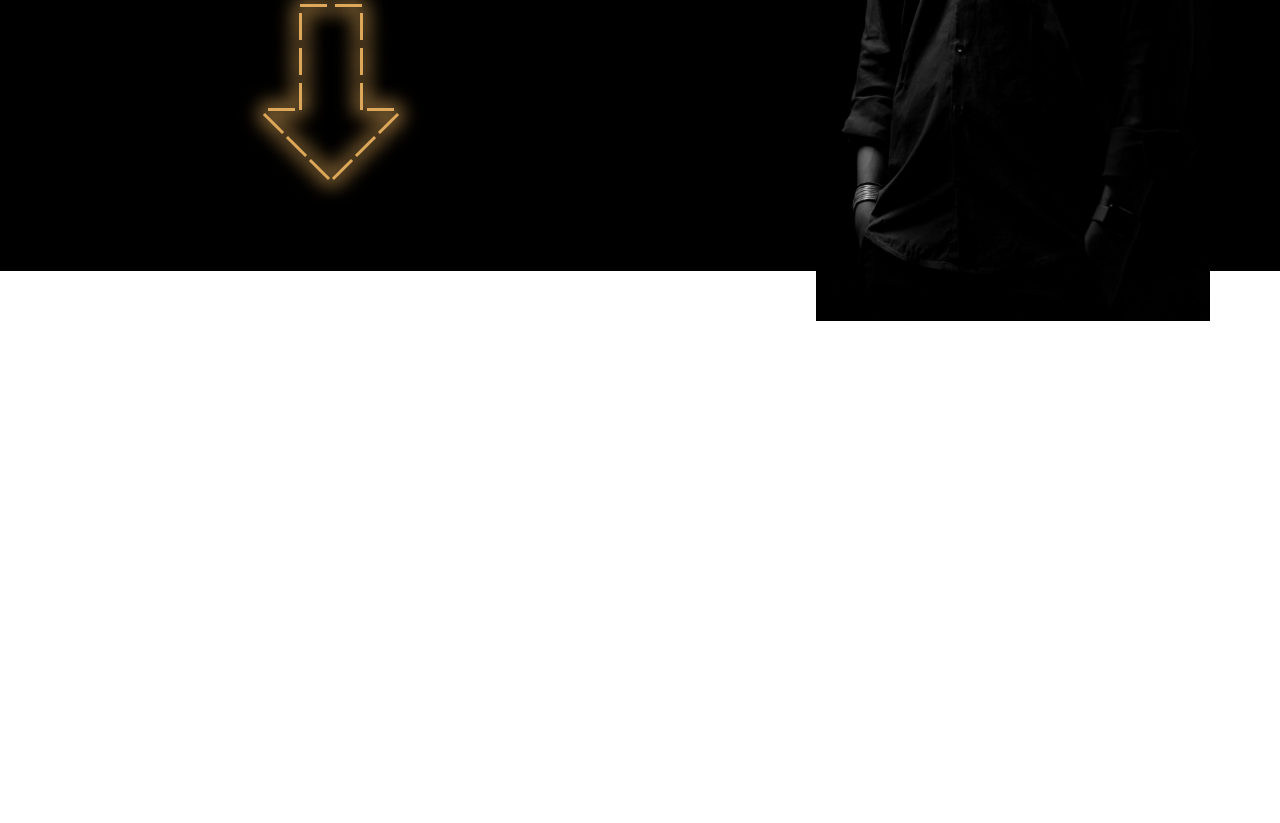
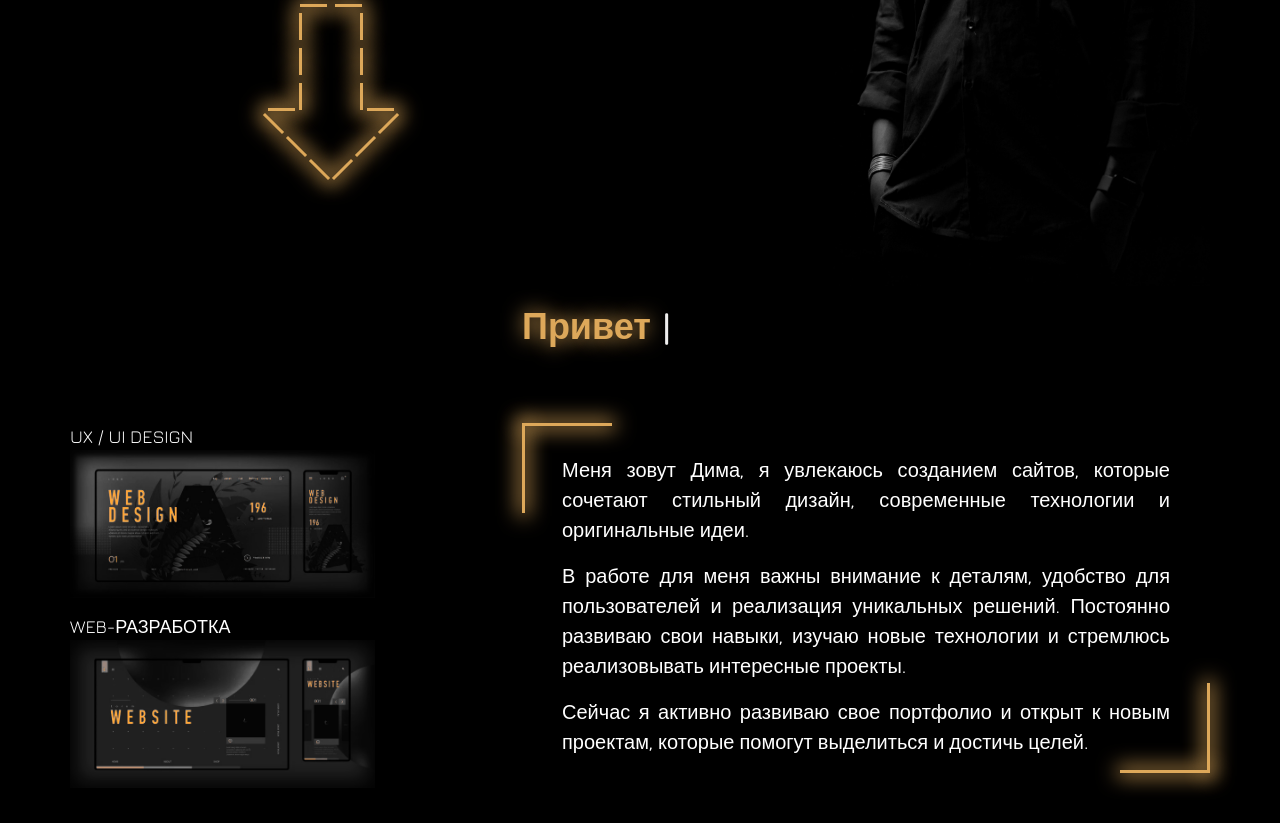
Before and after one commit to dmitrymvp/portfolio, a website: page src/index.html in a window 1280 px wide. Shown: the part 529-1352 px from the top of the page. Before the commit the page ends 850 px from the top, so only its background shows below. Drawn offline with nearby package versions, Linux system fonts and the light colour scheme; files that its build step writes are made by us from their sources; files whose address does not match are found by name; a web font is replaced by a local one.

Commit message:
Add about

```diff
--- a/src/index.html
+++ b/src/index.html
@@ -42,7 +42,7 @@
                 <a href="#"><i class="icon-vk-alternitive"></i></a>
             </div>
             <div class="subtitle promo__subtitle">Я Дмитрий Мищенко</div>
-            <h1 class="title promo__title"><span>Web</span>-разработчик</h1>
+            <h1 class="title promo__title"><span class="text-main-color">Web</span>-разработчик</h1>
             <div class="promo__arrow">
                 <a href="">
                     <span class="item item__1"></span>
@@ -64,8 +64,51 @@
                 </a>
             </div>
             <img src="img/my-photo.jpg" alt="this is my photo" class="promo__img">
+
+            <div class="about">
+
+                <div class="grid-container">
+                    <div class="subtitle about__subtitle">
+                        <span class="text-main-color">Привет</span> <span>|</span>
+                    </div>
+                    <div class="item">
+                        <div class="item__wrap">
+                            <div class="item__title">UX / UI DESIGN</div>
+                            <div class="item__img"><img src="img/design.jpg" alt=""></div>
+                            <div class="item__descr"></div>
+                        </div>
+                    </div>
+                    <div class="item">
+                        <div class="item__wrap">
+                            <div class="item__title">WEB-РАЗРАБОТКА</div>
+                            <div class="item__img"><img src="img/website.jpg" alt=""></div>
+                            <div class="item__descr"></div>
+                        </div>
+                    </div>
+
+
+                    <div class="about__descr">
+                        <span class="border-line border-line__top-left"></span>
+                        <span class="border-line border-line__left-top"></span>
+                        <span class="border-line border-line__bottom-right"></span>
+                        <span class="border-line border-line__right-bottom"></span>
+                        <p>Меня зовут Дима, я увлекаюсь созданием сайтов, которые сочетают стильный дизайн, современные
+                            технологии и оригинальные идеи. </p>
+                        <p>В работе для меня важны внимание к деталям, удобство для
+                            пользователей и реализация уникальных решений. Постоянно развиваю свои навыки, изучаю новые
+                            технологии и стремлюсь реализовывать интересные проекты.</p>
+                        <p>Сейчас я активно развиваю свое портфолио и открыт к новым проектам, которые помогут
+                            выделиться и
+                            достичь целей.</p>
+
+                    </div>
+
+                </div>
+
+            </div>
         </div>
     </section>
+
 
     <script src="js/script.js"></script>
 </body>
--- /dev/null
+++ b/src/sass/blocks/_about.scss
@@ -0,0 +1,89 @@
+.about {
+    padding: 50px 0;
+
+    .grid-container {
+        display: grid;
+        grid-template-columns: 2fr 3fr;
+        grid-template-rows: repeat(3, 1fr);
+        gap: 30px;
+    }
+
+    &__subtitle {
+        margin-bottom: 40px;
+        align-self: end;
+        grid-column: 2;
+        font-size: 36px;
+        font-weight: 700;
+        color: #efeeee;
+    }
+
+    &__descr {
+        position: relative;
+        padding: 32px 40px 0 40px;
+        width: 688px;
+        grid-column-start: 2;
+        grid-row: 2 / 4;
+        font-size: 20px;
+        color: white;
+        text-align: justify;
+
+        .border-line {
+            position: absolute;
+            display: block;
+            width: 3px;
+            height: 90px;
+            background-color: $main-color;
+            box-shadow: 0 0 20px 3px $main-color;
+
+            &__top-left {
+                top: 0;
+                left: 0;
+            }
+
+            &__left-top {
+                top: 0;
+                left: 0;
+                height: 3px;
+                width: 90px;
+            }
+
+            &__right-bottom {
+                bottom: 0;
+                right: 0;
+                height: 3px;
+                width: 90px;
+            }
+
+            &__bottom-right {
+                bottom: 0;
+                right: 0;
+            }
+        }
+
+    }
+
+    .item {
+
+        &__wrap {
+            width: 305px;
+            height: 160px;
+
+        }
+
+        &__img {
+            img {
+
+                width: 100%;
+
+
+            }
+        }
+
+        &__title {
+            font-size: 18px;
+            color: white;
+            font-weight: 400;
+        }
+    }
+
+}
--- a/src/sass/blocks/_menu.scss
+++ b/src/sass/blocks/_menu.scss
@@ -95,9 +95,10 @@
             height: 100%;
             text-decoration: none;
             color: black;
-            font-size: 18px;
-            font-weight: 700;
+            font-size: 16px;
+            font-weight: 600;
             line-height: 33px;
+            text-shadow: 0 0 5px rgb(255, 255, 255);
         }
 
     }
--- a/src/sass/blocks/_promo.scss
+++ b/src/sass/blocks/_promo.scss
@@ -33,11 +33,6 @@
         font-size: 72px;
         font-weight: 700;
         color: #efeeee;
-
-        span {
-            color: $main-color;
-            text-shadow: 0 0 20px $main-color;
-        }
     }
 
     &__subtitle {
@@ -198,7 +193,7 @@
     }
 
     &__img {
-        height: 800px;
+        height: 765px;
         position: absolute;
         top: -100px;
         right: 0;
--- a/src/sass/style.scss
+++ b/src/sass/style.scss
@@ -18,5 +18,15 @@
     position: relative;
 }
 
+.text-main-color {
+    color: $main-color;
+    text-shadow: 0 0 20px $main-color;
+}
+
+body {
+    background-color: black;
+}
+
 @import 'blocks/promo';
-@import 'blocks/menu'
+@import 'blocks/menu';
+@import 'blocks/about';
```
Also changed, not shown: dist/css/style.min.css, dist/img/design.jpg (added), dist/img/website.jpg (added), dist/index.html, src/img/design.jpg (added), src/img/website.jpg (added). Lines whose indentation alone changed are shown as unchanged.
